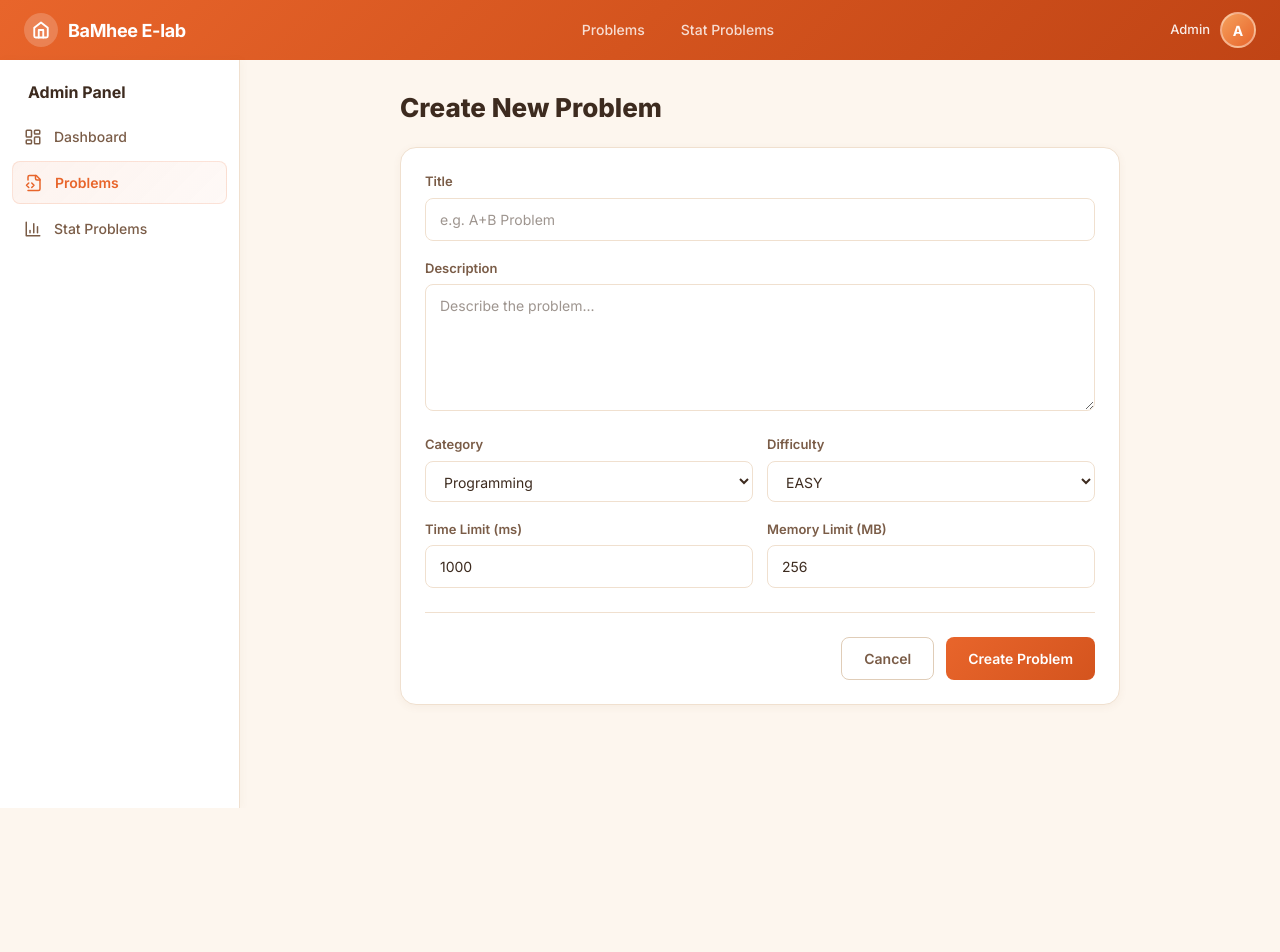
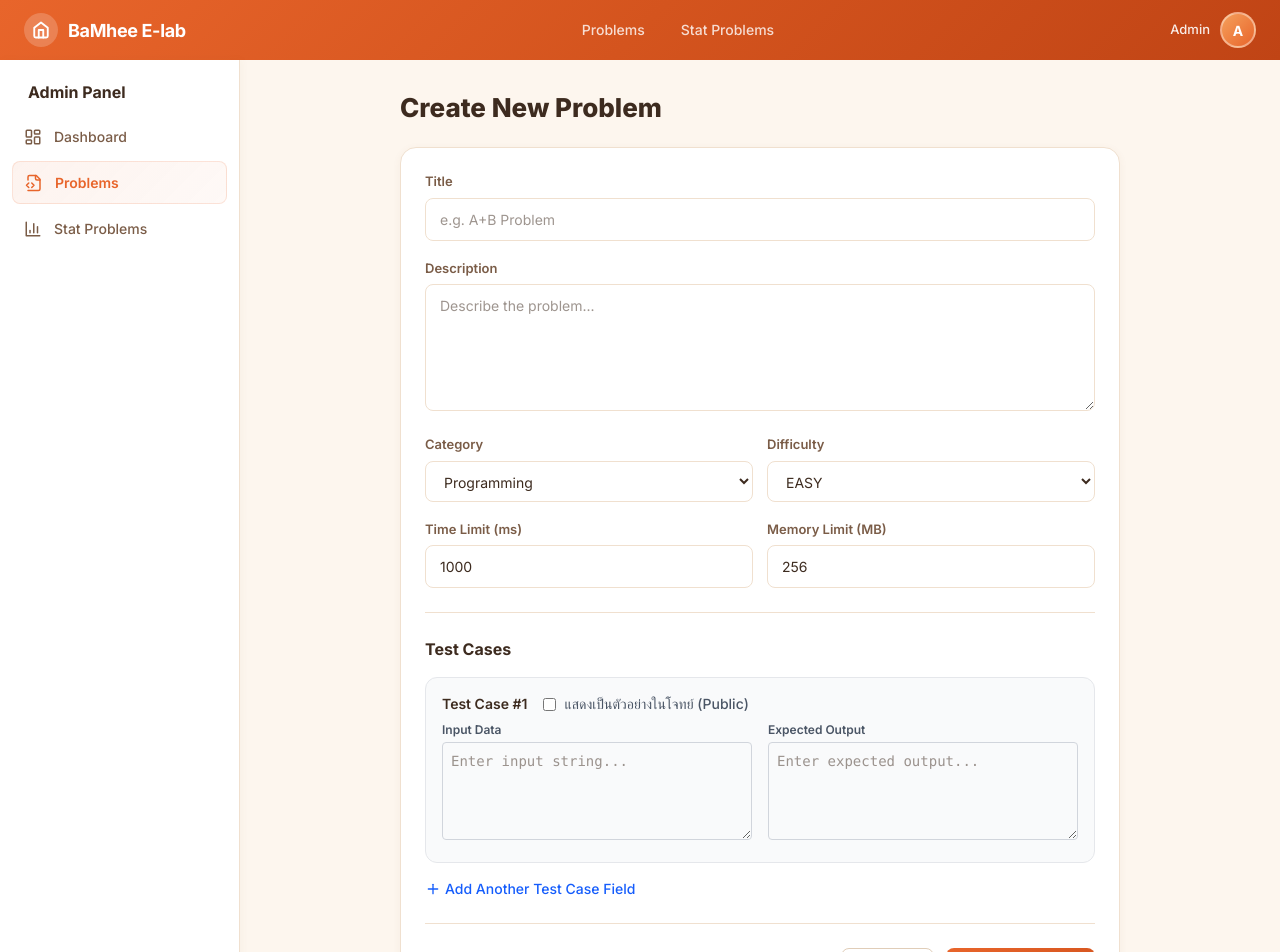
Before and after one commit to WnoizcGosu/BaMheeElab, a Next.js app: page /admin/problems/create in a window 1280 px wide. Shown: the top 952 px of the page. Before the commit the page ends 808 px from the top, so only its background shows below. Built offline with nearby package versions, Linux system fonts and the light colour scheme.

Commit message:
feat: add testcase in page create problem and checkbox dufault and fix: add category and difficulty in database

```diff
--- a/app/admin/page.tsx
+++ b/app/admin/page.tsx
@@ -5,13 +5,8 @@ import { FileCode2, BarChart3, Plus } from "lucide-react";
 export default async function AdminDashboard() {
   const dbProblems = await prisma.problem.findMany();
 
-  // Parse category out of description (since we pack it in our workaround)
-  const problems = dbProblems.map(p => {
-    let extractedCategory = "Programming";
-    const catMatch = p.description.match(/\*\*Category:\*\*\s*(.*?)\s*\|/);
-    if (catMatch) extractedCategory = catMatch[1].trim();
-    return { ...p, category: extractedCategory };
-  });
+  // Use native category from database
+  const problems = dbProblems;
 
   const programmingCount = problems.filter(
     (p) => p.category === "Programming" || p.category === "General" || !p.category
--- a/app/admin/problems/[id]/edit/page.tsx
+++ b/app/admin/problems/[id]/edit/page.tsx
@@ -13,14 +13,8 @@ export default async function EditProblemPage({ params }: { params: Promise<{ id
     notFound();
   }
 
-  let extractedCategory = "Programming";
-  let extractedDifficulty = "Easy";
-
-  const catMatch = p.description.match(/\*\*Category:\*\*\s*(.*?)\s*\|/);
-  if (catMatch) extractedCategory = catMatch[1].trim();
-
-  const diffMatch = p.description.match(/\*\*Difficulty:\*\*\s*(.*?)\n/);
-  if (diffMatch) extractedDifficulty = diffMatch[1].trim();
+  let extractedCategory = p.category;
+  let extractedDifficulty = p.difficulty;
 
   const problem = {
     id: p.id,
--- a/app/admin/problems/[id]/page.tsx
+++ b/app/admin/problems/[id]/page.tsx
@@ -16,14 +16,8 @@ export default async function ProblemDetailsPage({ params }: { params: Promise<{
     notFound();
   }
 
-  let extractedCategory = "Programming";
-  let extractedDifficulty = "Easy";
-
-  const catMatch = p.description.match(/\*\*Category:\*\*\s*(.*?)\s*\|/);
-  if (catMatch) extractedCategory = catMatch[1].trim();
-
-  const diffMatch = p.description.match(/\*\*Difficulty:\*\*\s*(.*?)\n/);
-  if (diffMatch) extractedDifficulty = diffMatch[1].trim();
+  let extractedCategory = p.category;
+  let extractedDifficulty = p.difficulty;
 
   const problem = {
     id: p.id,
--- a/app/admin/problems/create/page.tsx
+++ b/app/admin/problems/create/page.tsx
@@ -2,8 +2,8 @@
 
 import { useState } from "react";
 import { useRouter } from "next/navigation";
-import { Loader2 } from "lucide-react";
-
+import { Loader2, Plus, Trash2 } from "lucide-react";
+import { v4 as uuidv4 } from "uuid";
 
 export default function CreateProblemPage() {
   const router = useRouter();
@@ -18,16 +18,35 @@ export default function CreateProblemPage() {
     memoryLimit: 256,
   });
 
+  const [testCases, setTestCases] = useState<{ id: string; inputContent: string; outputContent: string; isPublic: boolean }[]>([
+    { id: uuidv4(), inputContent: "", outputContent: "", isPublic: false }
+  ]);
+
+  const handleAddTestCaseField = () => {
+    setTestCases([...testCases, { id: uuidv4(), inputContent: "", outputContent: "", isPublic: false }]);
+  };
+
+  const handleRemoveTestCaseField = (id: string) => {
+    if (testCases.length > 1) {
+      setTestCases(testCases.filter(tc => tc.id !== id));
+    }
+  };
+
+  const handleUpdateTestCaseField = (id: string, field: "inputContent" | "outputContent" | "isPublic", value: string | boolean) => {
+    setTestCases(testCases.map(tc => tc.id === id ? { ...tc, [field]: value } : tc));
+  };
+
   const handleSubmit = async (e: React.FormEvent) => {
     e.preventDefault();
     setIsSubmitting(true);
     try {
+      const validTestCases = testCases.filter(tc => tc.inputContent.trim() !== "" && tc.outputContent.trim() !== "");
       const res = await fetch("/api/admin/problems", {
         method: "POST",
         headers: { "Content-Type": "application/json" },
         body: JSON.stringify({
           ...formData,
-          testCases: [],
+          testCases: validTestCases,
         }),
       });
 
@@ -168,6 +187,72 @@ export default function CreateProblemPage() {
             </div>
           </div>
 
+          <div style={{ borderTop: "1px solid var(--border-light)", marginTop: 24, paddingTop: 24 }}>
+            <h3 style={{ fontSize: 16, fontWeight: 700, color: "var(--text-primary)", marginBottom: 16 }}>
+              Test Cases
+            </h3>
+
+            <div className="flex flex-col gap-4">
+              {testCases.map((tc, idx) => (
+                <div key={tc.id} className="p-4 border border-gray-200 rounded-md bg-gray-50 relative">
+                  <div className="flex justify-between items-center mb-2">
+                      <div className="flex items-center gap-4">
+                        <span className="font-semibold text-sm">Test Case #{idx + 1}</span>
+                        <label className="flex items-center gap-2 cursor-pointer text-sm">
+                          <input
+                            type="checkbox"
+                            checked={tc.isPublic}
+                            onChange={(e) => handleUpdateTestCaseField(tc.id, "isPublic", e.target.checked)}
+                            className="rounded border-gray-300 text-blue-600 focus:ring-blue-500"
+                          />
+                          <span className="text-gray-600 font-medium">แสดงเป็นตัวอย่างในโจทย์ (Public)</span>
+                        </label>
+                      </div>
+                      {testCases.length > 1 && (
+                        <button
+                          type="button"
+                          onClick={() => handleRemoveTestCaseField(tc.id)}
+                          className="text-red-500 hover:text-red-700"
+                          title="Remove Test Case"
+                        >
+                          <Trash2 size={16} />
+                        </button>
+                      )}
+                  </div>
+                  <div className="grid grid-cols-2 gap-4">
+                    <div>
+                      <label className="block text-xs font-semibold text-gray-600 mb-1">Input Data</label>
+                      <textarea
+                        className="w-full border border-gray-300 rounded p-2 text-sm focus:outline-none focus:ring-2 focus:ring-blue-500 font-mono"
+                        rows={4}
+                        value={tc.inputContent}
+                        onChange={(e) => handleUpdateTestCaseField(tc.id, "inputContent", e.target.value)}
+                        placeholder="Enter input string..."
+                      />
+                    </div>
+                    <div>
+                      <label className="block text-xs font-semibold text-gray-600 mb-1">Expected Output</label>
+                      <textarea
+                        className="w-full border border-gray-300 rounded p-2 text-sm focus:outline-none focus:ring-2 focus:ring-blue-500 font-mono"
+                        rows={4}
+                        value={tc.outputContent}
+                        onChange={(e) => handleUpdateTestCaseField(tc.id, "outputContent", e.target.value)}
+                        placeholder="Enter expected output..."
+                      />
+                    </div>
+                  </div>
+                </div>
+              ))}
+
+              <button
+                type="button"
+                onClick={handleAddTestCaseField}
+                className="flex items-center gap-1 text-sm font-medium text-blue-600 hover:text-blue-800 self-start"
+              >
+                <Plus size={16} /> Add Another Test Case Field
+              </button>
+            </div>
+          </div>
 
           <div
             className="flex justify-end gap-3"
--- a/components/admin/add-test-case-panel.tsx
+++ b/components/admin/add-test-case-panel.tsx
@@ -21,20 +21,21 @@ export default function AddTestCasePanel({
 }: AddTestCasePanelProps) {
   const router = useRouter();
   const [expanded, setExpanded] = useState(variant === "inline");
-  const [testCases, setTestCases] = useState<{ id: string; inputContent: string; outputContent: string }[]>(
+  const [testCases, setTestCases] = useState<{ id: string; inputContent: string; outputContent: string; isPublic: boolean }[]>(
     existingTestCases.length > 0
       ? existingTestCases.map(tc => ({
           id: tc.id,
           inputContent: tc.inputContent || "",
-          outputContent: tc.outputContent || ""
+          outputContent: tc.outputContent || "",
+          isPublic: tc.isPublic || false
         }))
-      : [{ id: uuidv4(), inputContent: "", outputContent: "" }]
+      : [{ id: uuidv4(), inputContent: "", outputContent: "", isPublic: false }]
   );
   const [isSubmitting, setIsSubmitting] = useState(false);
   const [error, setError] = useState<string | null>(null);
 
   const handleAddTestCaseField = () => {
-    setTestCases([...testCases, { id: uuidv4(), inputContent: "", outputContent: "" }]);
+    setTestCases([...testCases, { id: uuidv4(), inputContent: "", outputContent: "", isPublic: false }]);
   };
 
   const handleRemoveTestCaseField = (id: string) => {
@@ -43,7 +44,7 @@ export default function AddTestCasePanel({
     }
   };
 
-  const handleUpdateTestCaseField = (id: string, field: "inputContent" | "outputContent", value: string) => {
+  const handleUpdateTestCaseField = (id: string, field: "inputContent" | "outputContent" | "isPublic", value: string | boolean) => {
     setTestCases(testCases.map(tc => tc.id === id ? { ...tc, [field]: value } : tc));
   };
 
@@ -66,7 +67,7 @@ export default function AddTestCasePanel({
           filename: existing?.filename || `testcase_${Date.now()}_${index}.txt`,
           inputContent: tc.inputContent,
           outputContent: tc.outputContent,
-          isPublic: existing?.isPublic || false
+          isPublic: tc.isPublic
         };
       });
 
@@ -125,7 +126,7 @@ export default function AddTestCasePanel({
             type="button"
             onClick={() => {
               setExpanded(false);
-              setTestCases([{ id: uuidv4(), inputContent: "", outputContent: "" }]);
+              setTestCases([{ id: uuidv4(), inputContent: "", outputContent: "", isPublic: false }]);
               setError(null);
             }}
             style={{ fontSize: 12, color: "var(--text-muted, #6b7280)", background: "none", border: "none", cursor: "pointer" }}
@@ -141,7 +142,18 @@ export default function AddTestCasePanel({
         {testCases.map((tc, idx) => (
           <div key={tc.id} className="p-4 border border-gray-200 rounded-md bg-gray-50 relative">
              <div className="flex justify-between items-center mb-2">
-                <span className="font-semibold text-sm">Test Case #{idx + 1}</span>
+                <div className="flex items-center gap-4">
+                  <span className="font-semibold text-sm">Test Case #{idx + 1}</span>
+                  <label className="flex items-center gap-2 cursor-pointer text-sm">
+                    <input
+                      type="checkbox"
+                      checked={tc.isPublic}
+                      onChange={(e) => handleUpdateTestCaseField(tc.id, "isPublic", e.target.checked)}
+                      className="rounded border-gray-300 text-blue-600 focus:ring-blue-500"
+                    />
+                    <span className="text-gray-600 font-medium">แสดงเป็นตัวอย่างในโจทย์ (Public)</span>
+                  </label>
+                </div>
                 {testCases.length > 1 && (
                   <button
                     onClick={() => handleRemoveTestCaseField(tc.id)}
@@ -195,7 +207,7 @@ export default function AddTestCasePanel({
             type="button"
             onClick={() => {
               setExpanded(false);
-              setTestCases([{ id: uuidv4(), inputContent: "", outputContent: "" }]);
+              setTestCases([{ id: uuidv4(), inputContent: "", outputContent: "", isPublic: false }]);
               setError(null);
             }}
             style={{
--- /dev/null
+++ b/scripts/migrate-fields.ts
@@ -0,0 +1,25 @@
+import "dotenv/config";
+import prisma from '../lib/db/prisma';
+
+async function main() {
+  const problems = await prisma.problem.findMany();
+  for (const p of problems) {
+    let cat = 'Programming';
+    let diff = 'Easy';
+    const catMatch = p.description.match(/\*\*Category:\*\*\s*(.*?)\s*\|/);
+    if (catMatch) cat = catMatch[1].trim();
+    const diffMatch = p.description.match(/\*\*Difficulty:\*\*\s*(.*?)\n/);
+    if (diffMatch) diff = diffMatch[1].trim();
+
+    // Replace the prepended metadata header if it exists
+    const newDesc = p.description.replace(/\*\*Category:\*\*\s*.*?\s*\|\s*\*\*Difficulty:\*\*\s*.*?\n\n/, '');
+
+    await prisma.problem.update({
+      where: { id: p.id },
+      data: { category: cat, difficulty: diff, description: newDesc }
+    });
+  }
+  console.log('Migrated ' + problems.length + ' problems');
+}
+
+main().catch(console.error);
```
Also changed, not shown: app/admin/problems/page.tsx (+3 -13 lines), app/api/admin/problems/[id]/route.ts (+15 -0 lines), app/api/admin/problems/route.ts (+50 -4 lines), 1 other file (tests, documents, lock files or other folders).
